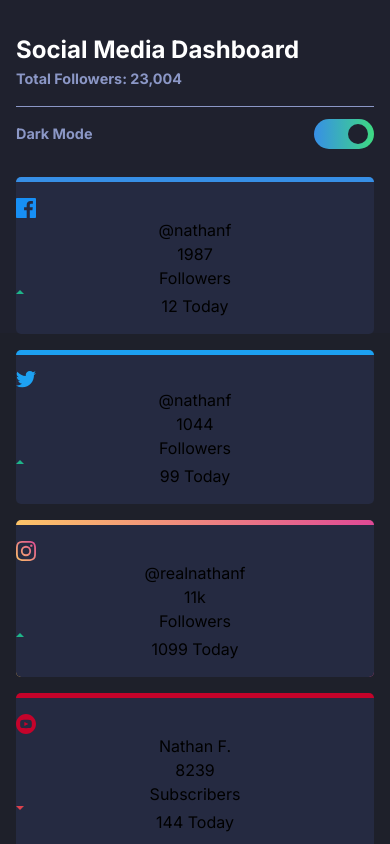
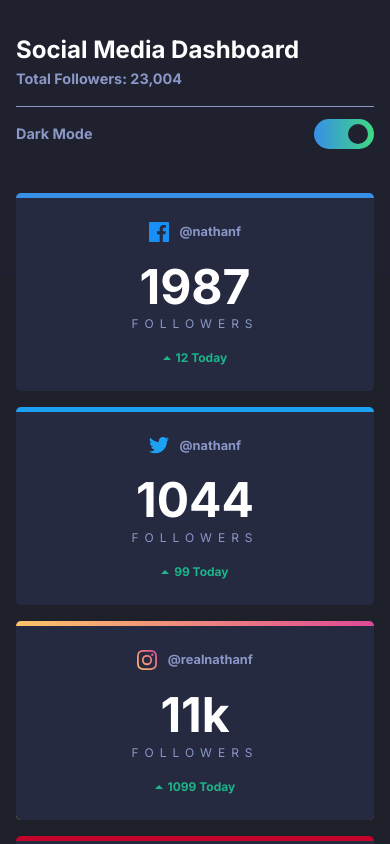
Before and after one commit to sodiqsanusi/socialMedia-dashboard, a plain HTML site: page index.html in a window 390 px wide. Shown: the top 844 px of the page. Drawn offline with Linux system fonts and the light colour scheme.

Commit message:
Done with the main list section (mobile)

```diff
--- a/index.html
+++ b/index.html
@@ -30,57 +30,57 @@
     <main>
       <ul class="mainlist">
         <li class="mainlist--card fb">
-          <div>
+          <div class="mainlist--handles">
             <div><img src="./images/icon-facebook.svg" alt="Facebook Metrics"></div>
             <p>@nathanf</p>
           </div>
-          <div>
+          <div class="mainlist--followers">
             <p>1987</p>
             <p>Followers</p>
           </div>
-          <div>
+          <div class="mainlist--metrics">
             <div><img src="./images/icon-up.svg" alt="This metric increased by:"></div>
             <p>12 Today</p>
           </div>
         </li>
         <li class="mainlist--card twitter">
-          <div>
+          <div class="mainlist--handles">
             <div><img src="./images/icon-twitter.svg" alt="Twitter Metrics"></div>
             <p>@nathanf</p>
           </div>
-          <div>
+          <div class="mainlist--followers">
             <p>1044</p>
             <p>Followers</p>
           </div>
-          <div>
+          <div class="mainlist--metrics">
             <div><img src="./images/icon-up.svg" alt="This metric increased by:"></div>
             <p>99 Today</p>
           </div>
         </li>
         <li class="mainlist--card insta">
-          <div>
+          <div class="mainlist--handles">
             <div><img src="./images/icon-instagram.svg" alt="Instagram Metrics"></div>
             <p>@realnathanf</p>
           </div>
-          <div>
+          <div class="mainlist--followers">
             <p>11k</p>
             <p>Followers</p>
           </div>
-          <div>
+          <div class="mainlist--metrics">
             <div><img src="./images/icon-up.svg" alt="This metric increased by:"></div>
             <p>1099 Today</p>
           </div>
         </li>
         <li class="mainlist--card yt">
-          <div>
+          <div class="mainlist--handles">
             <img src="./images/icon-youtube.svg" alt="YouTube Metrics">
             <p>Nathan F.</p>
           </div>
-          <div>
+          <div class="mainlist--followers">
             <p>8239</p>
             <p>Subscribers</p>
           </div>
-          <div>
+          <div  class="mainlist--metrics decrease">
             <div><img src="./images/icon-down.svg" alt="This metric decreased by:"></div>
             <p>144 Today</p>
           </div>
--- a/styles.css
+++ b/styles.css
@@ -44,10 +44,10 @@ p, h1, h2, h3, h4, h5, h6 {
 #container{
   padding: 1em;
   background-color: var(--bgColor);
-  background-image: linear-gradient(to bottom, var(--topBg) 20%, var(--bgColor) 20%);
+  background-image: linear-gradient(to bottom, var(--topBg) 15%, var(--bgColor) 15%);
 }
 header{
-  padding: 1em 0;
+  padding: 1em 0 2em;
 }
 header h1{
   color: var(--mainText);
@@ -100,7 +100,7 @@ header h1{
 .mainlist--card{
   background-color: var(--cardBg);
   border-radius: 5px;
-  padding: 1em 0;
+  padding: 1.5em 0;
   border-top: solid 5px;
 }.fb{
   border-top-color: #378fe6;
@@ -117,3 +117,43 @@ header h1{
 }.yt{
   border-top-color: #c4032a;
 }
+.mainlist--handles{
+  display: flex;
+  align-items: center;
+  justify-content: center;
+  column-gap: 3%;
+}.mainlist--handles p{
+  color: var(--subText);
+  font-weight: 700;
+  font-size: .8rem;
+}.mainlist--followers{
+  padding: 1em 0;
+  color: var(--mainText);
+  display: flex;
+  flex-direction: column;
+  align-items: center;
+}.mainlist--followers p:first-of-type{
+  font-size:3rem;
+  line-height: 1.2;
+  font-weight: 700;
+}.mainlist--followers p:last-of-type{
+  font-weight:100;
+  font-size: .75rem;
+  letter-spacing: 6px;
+  text-align: center;
+  color: var(--subText);
+  text-transform: uppercase;
+}.mainlist--metrics{
+  display: flex;
+  align-items: center;
+  justify-content: center;
+  column-gap: .4em;
+  color: #1db489;
+  font-size: .75rem;
+  font-weight: 700;
+}
+
+
+.decrease{
+  color: #dc414c;
+}
```
